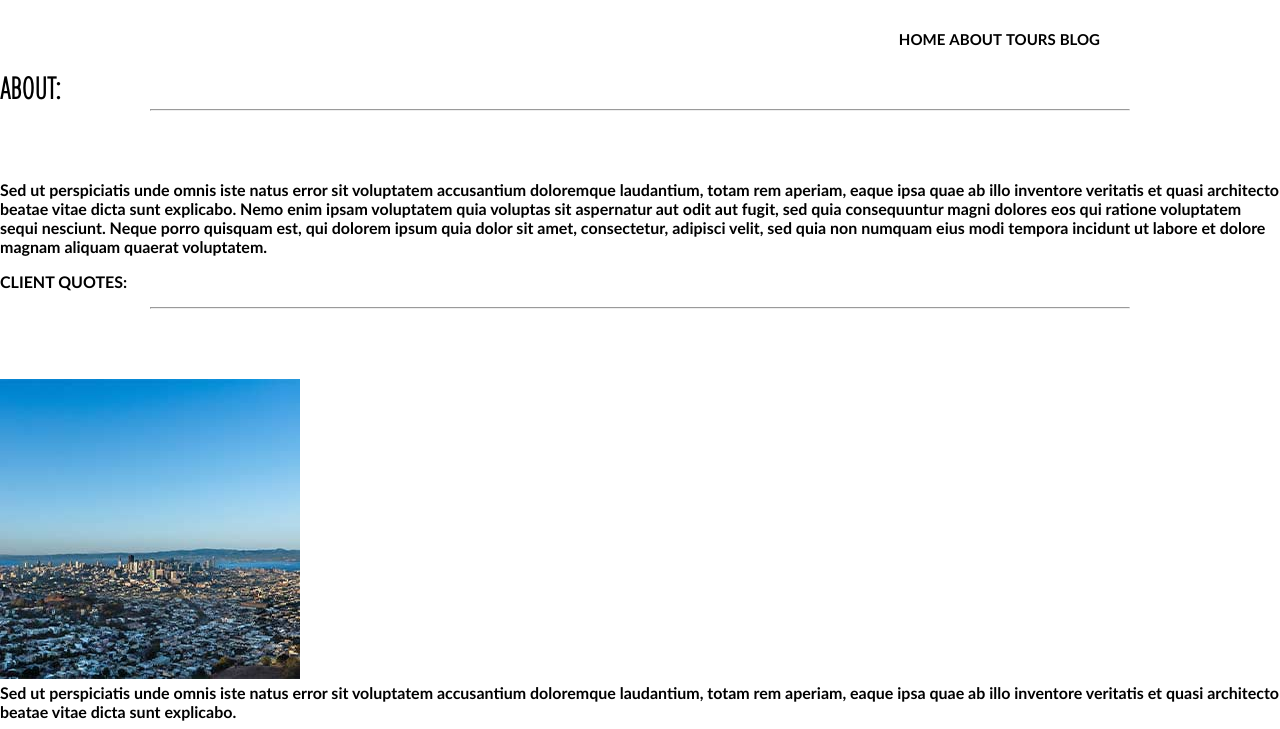
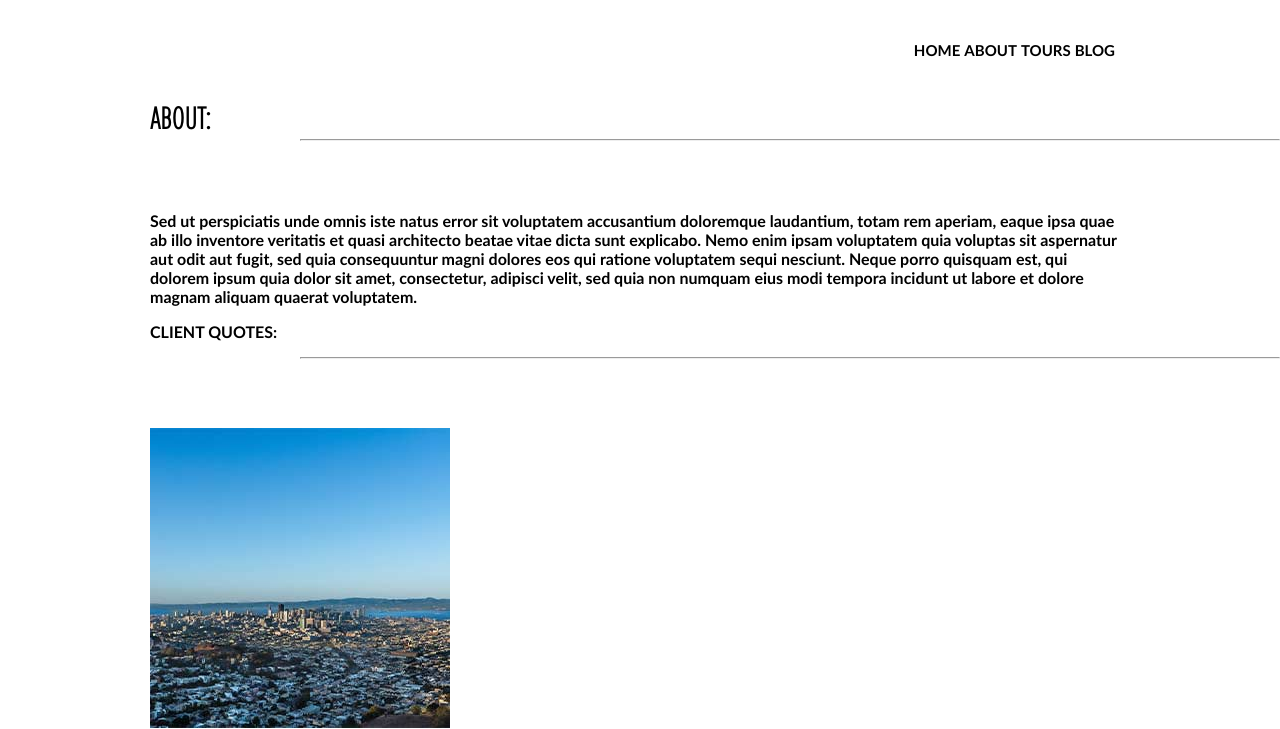
Before and after one commit to in215-pissah/travel-fly_About, a website: page about.html in a window 1280 px wide. Shown: the top 729 px of the page. Drawn offline with Linux system fonts and the light colour scheme.

Commit message:
made changes to css files

```diff
--- a/scss/nav/nav.scss
+++ b/scss/nav/nav.scss
@@ -1,8 +1,7 @@
 nav {
-  margin-left: 150px;
-  margin-bottom: 20.5px;
-  // margin: 0 auto;
-  padding-top: 30px;
+  max-width: $content-width;
+  margin: 0 auto;
+  min-height: $nav-footer-height;
   display: flex;
   align-items: center;
   justify-content: space-between;
--- a/scss/structure.scss
+++ b/scss/structure.scss
@@ -48,3 +48,10 @@ a {
   font-family: $GillSans;
   font-weight: bold;
 }
+
+#app {
+  max-width: $content-width;
+  margin: 0 auto;
+  // min-height: 200px;
+  // background-color: coral;
+}
--- a/scss/variables.scss
+++ b/scss/variables.scss
@@ -1,4 +1,11 @@
+$GillSans: "Gill Sans", "Gill Sans MT", Calibri, "Trebuchet MS", sans-serif;
+
+// site dimensions
+$content-width: 980px;
 $site-width: 1280px;
-$GillSans: "Gill Sans", "Gill Sans MT", Calibri, "Trebuchet MS", sans-serif;
+$nav-footer-height: 100px;
 $tourPicsWidth: 236px;
 $tourPicsHeight: 304px;
+
+// site colors
+$site-background: #79addc;
```
Also changed, not shown: css/styles.css, 1 other file.
